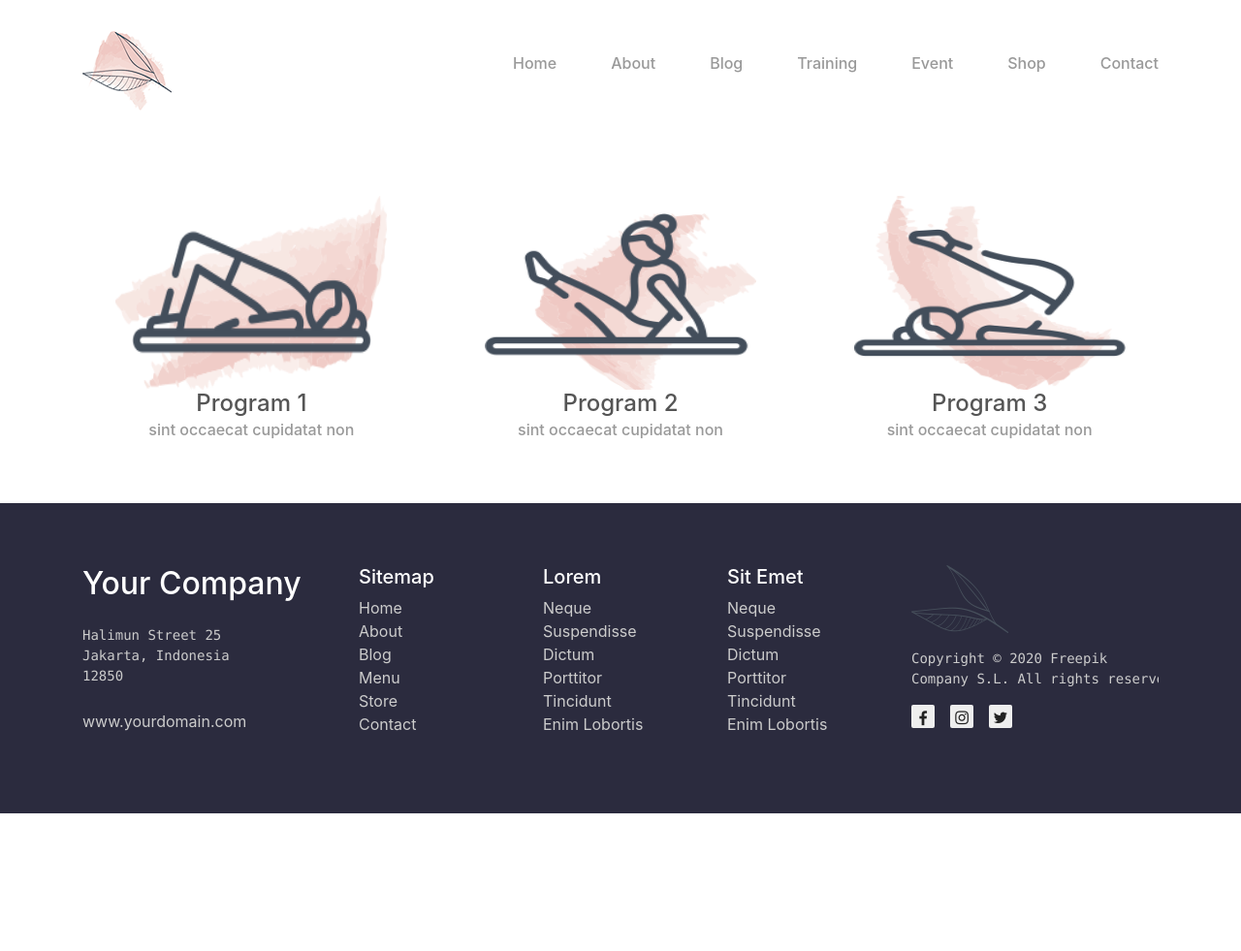
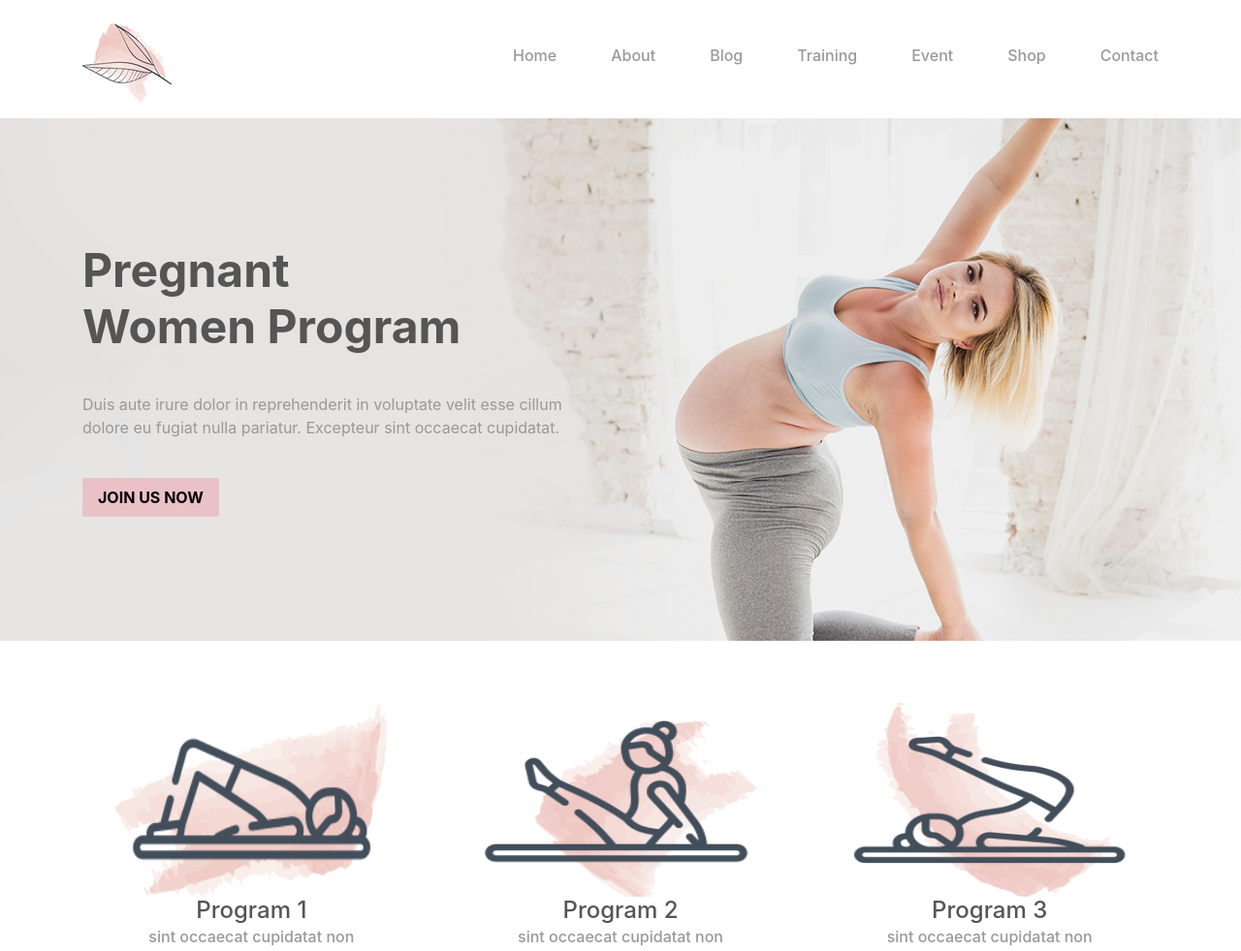
Before and after one commit to Arhan-Kamra/Savit-Assignment, a plain HTML site: page index.html in a window 1280 px wide. Shown: the top 981 px of the page at 97% size. Before the commit the page ends 839 px from the top, so only its background shows below. Drawn offline with nearby package versions, Linux system fonts and the light colour scheme.

Commit message:
Header Footer and 2 more sections completed

```diff
--- a/index.html
+++ b/index.html
@@ -23,10 +23,10 @@
         <div class="row">
             <div class="col-12 header-container">
         <div class="logo">
-            <img src="./images/savit-logo.png" alt="savit logo">
+            <a href="./index.html"><img src="./images/savit-logo.png" alt="savit logo"></a>
         </div>
         <ul>
-            <li><a href="/">home</a></li>
+            <li><a href="./index.html">home</a></li>
             <li><a href="#">about</a></li>
             <li><a href="#">blog</a></li>
             <li><a href="#">training</a></li>
@@ -42,6 +42,23 @@
         </div>
     </header>
     <!-- Header ends -->
+    <!-- Pregnant women program starts -->
+    <section class="pregnant-women-program container-fluid">
+        <div class="container">
+            <div class="row pregnant-women-program-container">
+                <div class="col-12">
+                    <div class="row">
+                    <div class="content col-12 col-sm-8 col-md-6">
+                        <h1>Pregnant Women&nbsp;Program</h1>
+                        <p>Duis aute irure dolor in reprehenderit in voluptate velit esse cillum dolore eu fugiat nulla pariatur. Excepteur sint occaecat cupidatat.</p>
+                        <button>join us now</button>
+                    </div>
+                    </div>
+                </div>
+            </div>
+        </div>
+    </section>
+    <!-- Pregnant women program ends -->
     <!-- Programs offered starts -->
     <section class="programs-offered container-fluid">
         <div class="container">
@@ -97,7 +114,7 @@ Jakarta, Indonesia
                 <div class="col-6 col-sm-3 col-md-3 col-lg-2">
                     <ul>
                         <h3>sitemap</h3>
-                        <li><a href="/">home</a></li>
+                        <li><a href="./index.html">home</a></li>
                         <li><a href="#">about</a></li>
                         <li><a href="#">blog</a></li>
                         <li><a href="#">menu</a></li>
@@ -108,7 +125,7 @@ Jakarta, Indonesia
                 <div class="col-6 col-sm-3 col-md-3 col-lg-2">
                     <ul>
                         <h3>lorem</h3>
-                        <li><a href="/">neque</a></li>
+                        <li><a href="#">neque</a></li>
                         <li><a href="#">suspendisse</a></li>
                         <li><a href="#">dictum</a></li>
                         <li><a href="#">porttitor</a></li>
@@ -119,7 +136,7 @@ Jakarta, Indonesia
                 <div class="col-6 col-sm-3 col-md-3 col-lg-2">
                     <ul>
                         <h3>sit emet</h3>
-                        <li><a href="/">neque</a></li>
+                        <li><a href="#">neque</a></li>
                         <li><a href="#">suspendisse</a></li>
                         <li><a href="#">dictum</a></li>
                         <li><a href="#">porttitor</a></li>
@@ -129,15 +146,15 @@ Jakarta, Indonesia
                 </div>
                 <div class="col-12 col-sm-6 col-md-6 col-lg-3">
                     <div class="logo">
-            <img src="./images/30.png" alt="savit logo">
+            <a href="./index.html"><img src="./images/30.png" alt="savit logo"></a>
         </div>
         <pre style="overflow: hidden">
 Copyright &copy; 2020 Freepik
 Company S.L. All rights reserved.</pre>
         <div class="social-icons">
-            <span><i class="fa fa-facebook" aria-hidden="true"></i></span>
-            <span><i class="fa fa-instagram" aria-hidden="true"></i></span>
-            <span><i class="fa fa-twitter" aria-hidden="true"></i></span>
+            <a href="https://www.facebook.com" target="_blank"><span class="fb"><i class="fa fa-facebook" aria-hidden="true"></i></span></a>
+            <a href="https://www.instagram.com" target="_blank"><span class="insta"><i class="fa fa-instagram" aria-hidden="true"></i></span></a>
+            <a href="https://www.twitter.com" target="_blank"><span class="tw"><i class="fa fa-twitter" aria-hidden="true"></i></span></a>
         </div>
                 </div>
                 </div>
--- a/main.css
+++ b/main.css
@@ -11,8 +11,8 @@ body {
     align-items: center;
 
 
-    padding-top: 32px;
-    padding-bottom: 24px;
+    padding-top: 24px;
+    padding-bottom: 16px;
 }
 
 .header-container .logo {
@@ -35,7 +35,7 @@ header a {
 
 header a:hover {
     text-decoration: none;
-    color: #999;
+    color: #666;
 }
 
 header .hamburger-icon {
@@ -49,6 +49,55 @@ header .hamburger-icon img {
 }
 
 /* Header css ends */
+
+
+
+
+/* Pregnant women program css starts */
+
+.pregnant-women-program {
+    background-image: url('./images/body-1.png');
+    background-repeat: no-repeat;
+    background-position: center;
+    background-size: cover;
+
+    padding-top: 128px;
+    padding-bottom: 128px;
+}
+
+.pregnant-women-program .content {
+    display: flex;
+    flex-direction: column;
+    align-items: flex-start;
+    gap: 40px;
+}
+
+.pregnant-women-program h1 {
+    font-size: 48px;
+    font-weight: 700;
+    color: #555;
+}
+
+.pregnant-women-program h1,
+.pregnant-women-program p {
+    margin-bottom: 0;
+}
+
+.pregnant-women-program p {
+    color: #999;
+}
+
+.pregnant-women-program button {
+    border: none;
+    padding: 8px 16px;
+    text-transform: uppercase;
+    font-weight: 700;
+    background-color: #ebc1c8;
+    border-radius: 2px;
+}
+
+/* Pregnant women program css ends */
+
 
 
 
@@ -145,7 +194,7 @@ footer a.email {
 
 footer a:hover {
     text-decoration: none;
-    color: #ccc;
+    color: #eee;
 }
 
 .footer-container {}
@@ -183,7 +232,6 @@ footer .social-icons {
 
 footer .social-icons span {
     background-color: #eee;
-    color: #222;
     border-radius: 2px;
     width: 24px;
     height: 24px;
@@ -198,11 +246,41 @@ footer .fa-instagram,
 footer .fa-twitter {
     position: relative;
     top: 1px;
+    color: #222;
 }
 
 footer .fa-facebook {
     top: 2px;
 }
+
+footer span:hover {
+    cursor: pointer;
+}
+
+footer span.fb:hover {
+    background-color: #4267B2;
+}
+
+footer span.insta:hover {
+    background: radial-gradient(circle at 30% 107%, #fdf497 0%, #fdf497 5%, #fd5949 45%, #d6249f 60%, #285AEB 90%);
+}
+
+footer span.tw:hover {
+    background-color: #1DA1F2;
+}
+
+footer span.fb:hover .fa-facebook {
+    color: #fff;
+}
+
+footer span.insta:hover .fa-instagram {
+    color: #fff;
+}
+
+footer span.tw:hover .fa-twitter {
+    color: #fff;
+}
+
 
 /* Footer css ends */
 
@@ -347,4 +425,12 @@ footer .fa-facebook {
     header ul {
         padding-right: 16px;
     }
+
+    .pregnant-women-program h1 {
+        font-size: 32px;
+    }
+
+    .pregnant-women-program p {
+        max-width: 300px
+    }
 }
```
Also changed, not shown: images/body-1.png (added).
